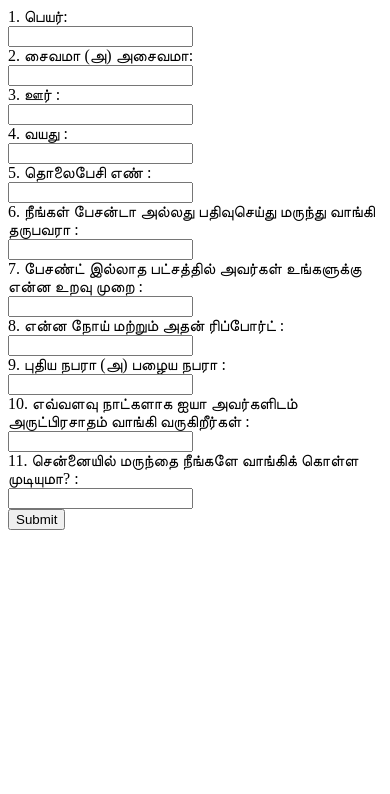
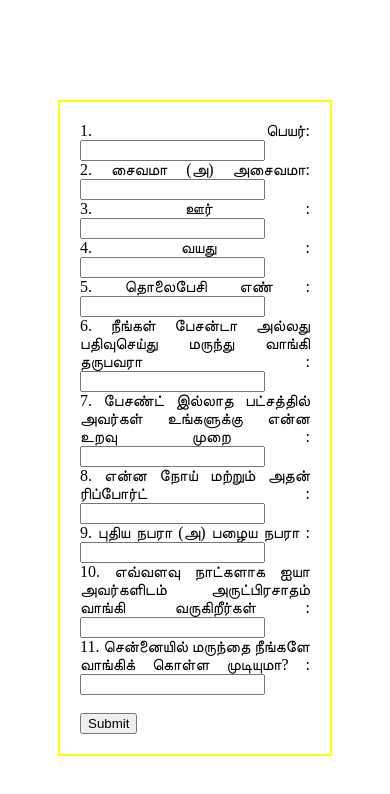
Before and after one commit to arutselvi-as/arulnalamparavuga.github.io, a plain HTML site: page index.html in a window 390 px wide. Drawn offline with Linux system fonts and the light colour scheme.

Commit message:
Update index.html
added viewport meta tag and media query for making the website responsive

```diff
--- a/index.html
+++ b/index.html
@@ -2,38 +2,51 @@
 <html>
 <head>
   <title>Simple Form to Image</title>
+  <meta name="viewport" content="width=device-width, initial-scale=1.0">
   <style>
     #canvas {
       border: 1px solid black;
       margin-top: 20px;
     }
+	form{
+	border: 2px solid yellow;
+	padding : 20px;
+	margin-top: 100px;
+      margin-bottom: 100px;
+   margin-right: 50px;
+   margin-left: 50px;
+	}
+	@media screen and (max-width: 600px) {
+  .left, .main, .right {
+    width: 100%;
+  }
   </style>
 </head>
 <body>
-  <form id="myForm">
-    <label for="name">1. பெயர்:</label><br>
+  <form id="myForm" align="justify">
+    <label for="name">1. பெயர்:</label>
     <input type="text" id="name" name="1. பெயர்"><br>
-    <label for="email">2. சைவமா (அ) அசைவமா:</label><br>
+    <label for="email">2. சைவமா (அ) அசைவமா:</label>
     <input type="text" id="email" name="2. சைவமா (அ) அசைவமா"><br>
-    <label for="field1">3. ஊர் :</label><br>
+    <label for="field1">3. ஊர் :</label>
     <input type="text" id="field1" name="3. ஊர்"><br>
-    <label for="field2">4. வயது :</label><br>
+    <label for="field2">4. வயது :</label>
     <input type="text" id="field2" name="4. வயது"><br>
-    <label for="field3">5. தொலைபேசி எண் :</label><br>
+    <label for="field3">5. தொலைபேசி எண் :</label>
     <input type="text" id="field3" name="5. தொலைபேசி எண்"><br>
-    <label for="field4">6. நீங்கள் பேசன்டா அல்லது பதிவுசெய்து மருந்து வாங்கி தருபவரா :</label><br>
+    <label for="field4">6. நீங்கள் பேசன்டா அல்லது பதிவுசெய்து மருந்து வாங்கி தருபவரா :</label>
     <input type="text" id="field4" name="6. நீங்கள் பேசன்டா (அ) மருந்து வாங்கி தருபவரா"><br>
-    <label for="field5">7. பேசண்ட் இல்லாத பட்சத்தில் அவர்கள் உங்களுக்கு என்ன உறவு முறை :</label><br>
+    <label for="field5">7. பேசண்ட் இல்லாத பட்சத்தில் அவர்கள் உங்களுக்கு என்ன உறவு முறை :</label>
     <input type="text" id="field5" name="7. பேசண்ட் அவர்கள் உங்களுக்கு என்ன உறவு முறை"><br>
-    <label for="field6">8. என்ன நோய் மற்றும் அதன் ரிப்போர்ட் :</label><br>
+    <label for="field6">8. என்ன நோய் மற்றும் அதன் ரிப்போர்ட் :</label>
     <input type="text" id="field6" name="8. என்ன நோய் மற்றும் அதன் ரிப்போர்ட்"><br>
-    <label for="field7">9. புதிய நபரா (அ) பழைய நபரா :</label><br>
+    <label for="field7">9. புதிய நபரா (அ) பழைய நபரா :</label>
     <input type="text" id="field7" name="9. புதிய நபரா (அ) பழைய நபரா"><br>
-    <label for="field8">10. எவ்வளவு நாட்களாக ஐயா அவர்களிடம் அருட்பிரசாதம் வாங்கி வருகிறீர்கள் :</label><br>
+    <label for="field8">10. எவ்வளவு நாட்களாக ஐயா அவர்களிடம் அருட்பிரசாதம் வாங்கி வருகிறீர்கள் :</label>
     <input type="text" id="field8" name="10. எவ்வளவு நாட்களாக அருட்பிரசாதம் வாங்கி வருகிறீர்கள்"><br>
-    <label for="field9">11. சென்னையில் மருந்தை நீங்களே வாங்கிக் கொள்ள முடியுமா? :</label><br>
+    <label for="field9">11. சென்னையில் மருந்தை நீங்களே வாங்கிக் கொள்ள முடியுமா? :</label>
     <input type="text" id="field9" name="11. சென்னையில் மருந்தை வாங்கிக் கொள்ள முடியுமா?"><br>
-    <input type="submit" value="Submit">
+    <br><input type="submit" value="Submit">
   </form>
 
   <canvas id="canvas" style="display: none;"></canvas>
```
